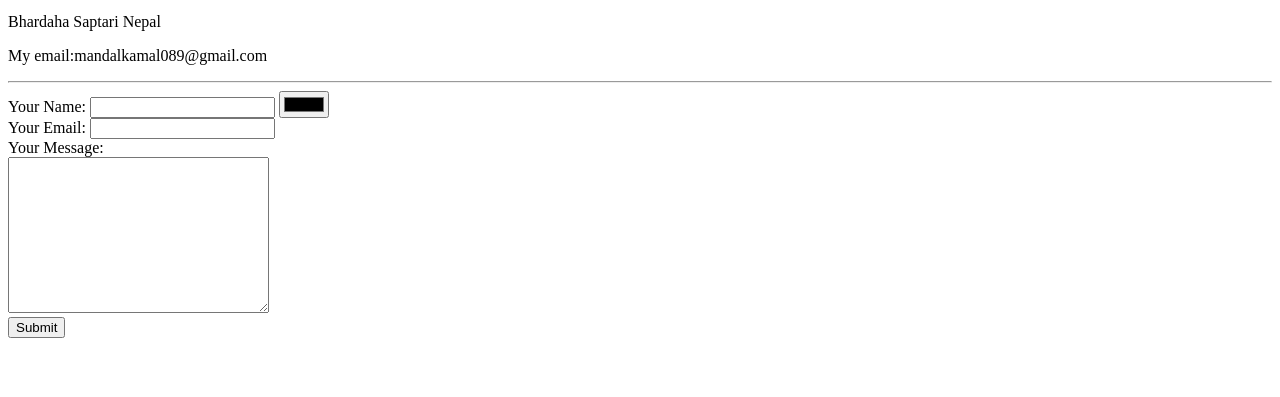
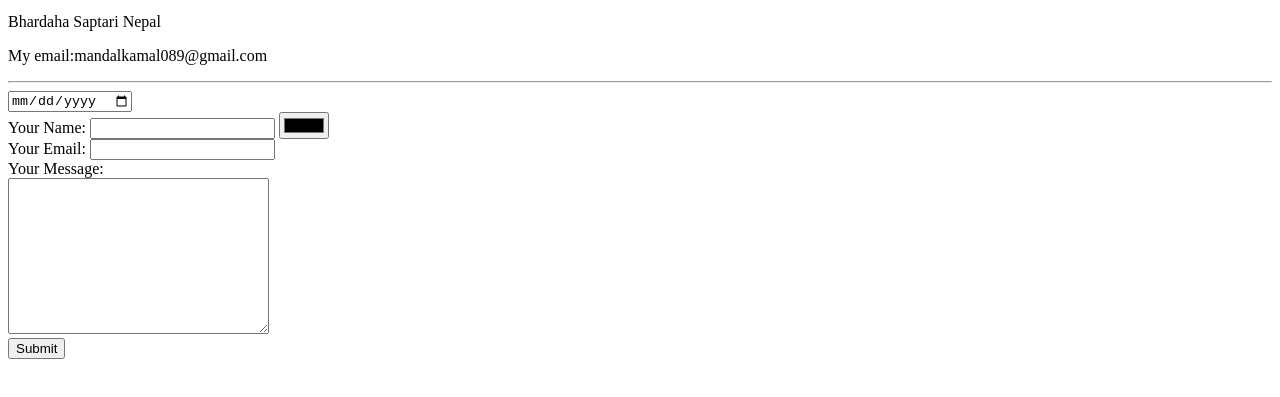
Before and after one commit to kamalnarayanmandal/Resume, a plain HTML site: page Contact-Me.html in a window 1280 px wide. Shown: the part 101-498 px from the top of the page. Drawn offline with Linux system fonts and the light colour scheme.

Commit message:
Update Contact-Me.html

```diff
--- a/Contact-Me.html
+++ b/Contact-Me.html
@@ -10,6 +10,9 @@
     <p>Bhardaha Saptari Nepal</p>
     <p>My email:mandalkamal089@gmail.com</p>
     <hr>
+    <form action="/action_page.php">
+        <input type="date"  name="">
+    </form>
     <form class="" action="mailto:mandalkamal089@gmail.com" method="post" enctype="text/plain">
       <label>Your Name:</label>
       <input type="text" name="yourname" value="">
```
